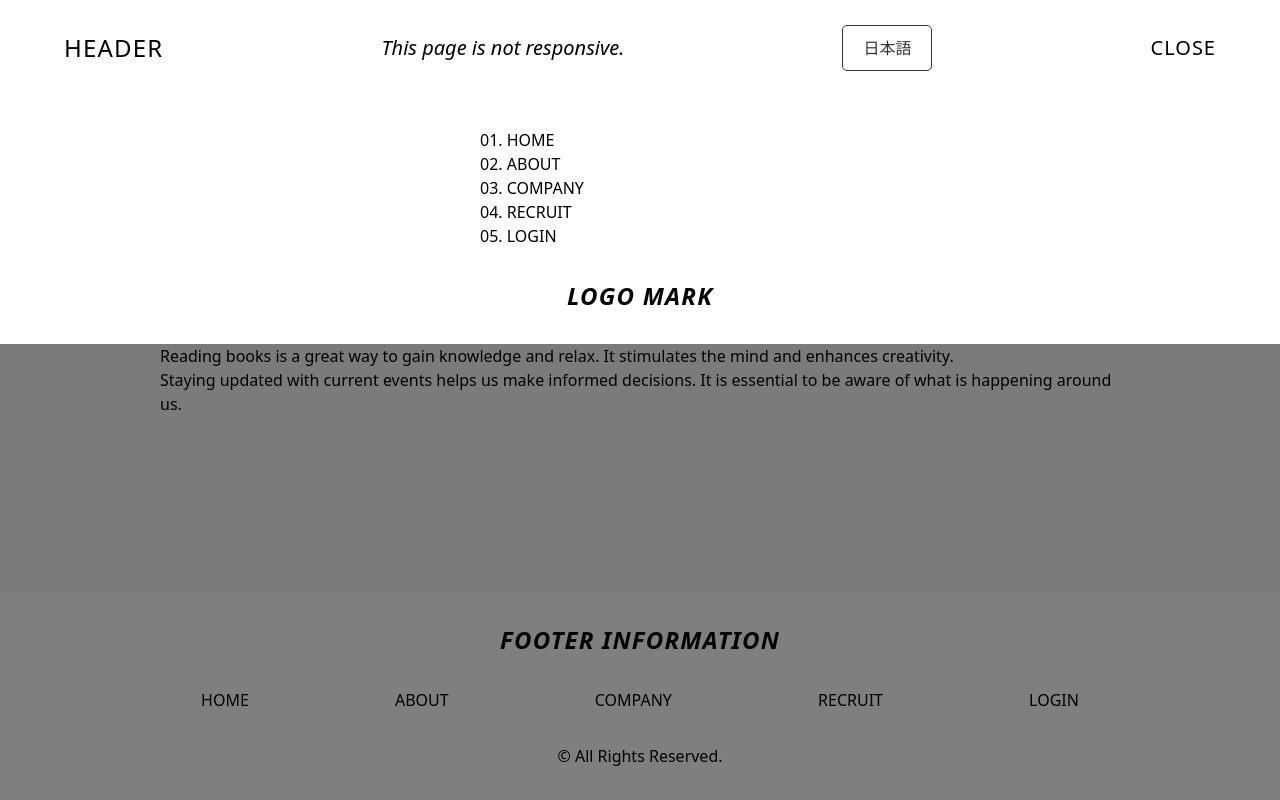
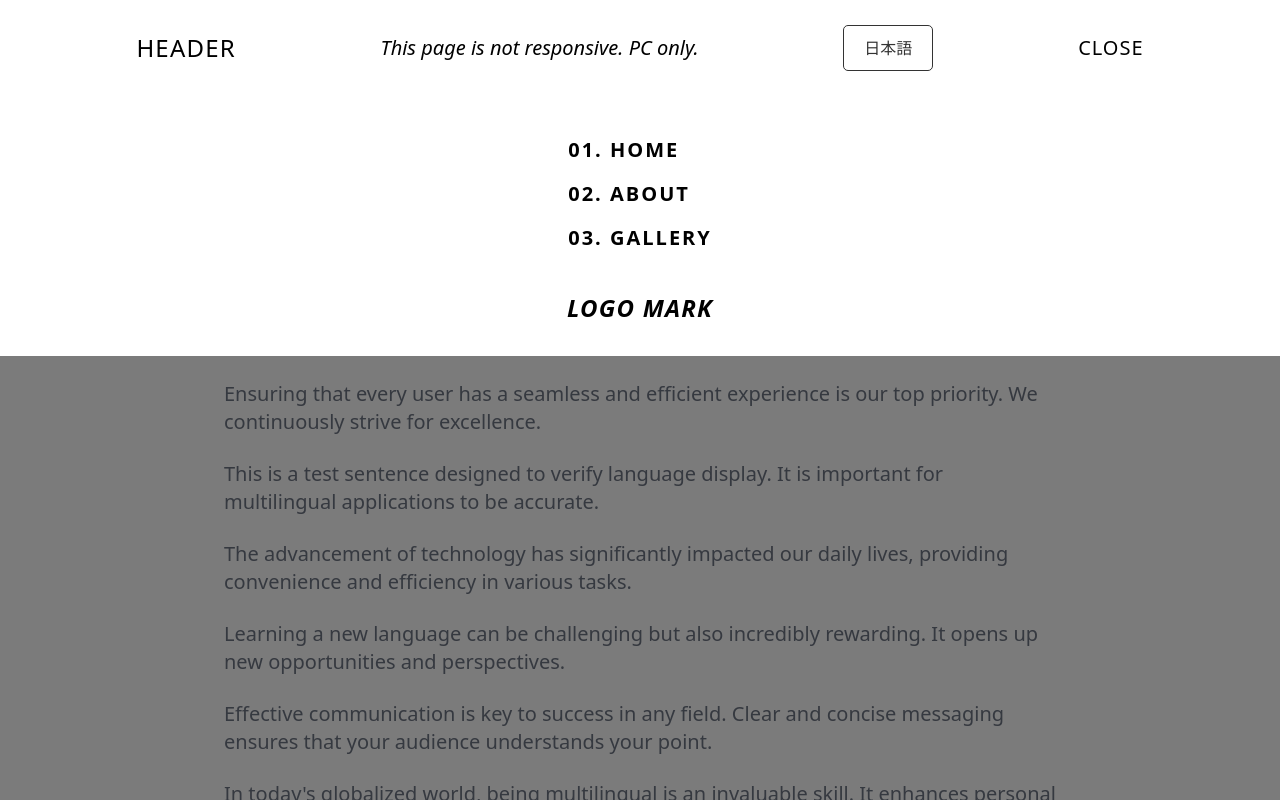
Before and after one commit to masterak-902/hsweb-portfolio-1, a Next.js app: page /en in a window 1280 px wide. Both pictures are taken after a click on the button "MENU". Shown: the top 800 px of the page. Built offline with nearby package versions, Linux system fonts and the light colour scheme.

Commit message:
chore: Update page styles and layout to include a new CSS class for the content title and increase its font size to 2xl

```diff
--- /dev/null
+++ b/app/[lang]/gallery/page.tsx
@@ -0,0 +1,9 @@
+import React from 'react';
+
+export default function Home() {
+    return (
+        <section className="w-[1024px] mx-auto mt-32 px-8 mb-8">
+            <p>Message</p>
+        </section>
+    );
+};
--- a/app/[lang]/globals.css
+++ b/app/[lang]/globals.css
@@ -12,6 +12,14 @@ body {
     display: grid;
     grid-template-rows: 1fr auto;
     grid-template-columns: 100%;
-    min-height: 100vh;
+min-height: 100vh;
     background-color: #f7f7f7;
 }
+
+.custom-text{
+    @apply mb-6 text-lg font-normal text-gray-500 lg:text-xl sm:px-16 xl:px-48;
+}
+
+.custom-menu {
+    @apply font-bold text-xl tracking-widest px-4 py-2 hover:text-white hover:bg-gray-800;
+}
--- a/app/[lang]/page.tsx
+++ b/app/[lang]/page.tsx
@@ -5,18 +5,19 @@ export default async function Home( { params: { lang } }:{ params: { lang: Local
   const dictionary = await getDictionary(lang);
 
   return (
-    <section className="w-[1024px] mx-auto mt-32 px-8 mb-8">
+    <section className="max-w-7xl mx-auto mt-32 px-8 mb-8">
       <div>
-        <p>{dictionary["server-component"]?.a}</p>
-        <p>{dictionary["server-component"]?.b}</p>
-        <p>{dictionary["server-component"]?.c}</p>
-        <p>{dictionary["server-component"]?.d}</p>
-        <p>{dictionary["server-component"]?.e}</p>
-        <p>{dictionary["server-component"]?.f}</p>
-        <p>{dictionary["server-component"]?.g}</p>
-        <p>{dictionary["server-component"]?.h}</p>
-        <p>{dictionary["server-component"]?.i}</p>
-        <p>{dictionary["server-component"]?.j}</p>
+        <h2 className="mb-8 text-4xl font-extrabold leading-none tracking-tight text-gray-900 md:text-5xl lg:text-6xl text-center">This is the main page.</h2>
+        <p className="custom-text">{dictionary["server-component"]?.a}</p>
+        <p className="custom-text">{dictionary["server-component"]?.b}</p>
+        <p className="custom-text">{dictionary["server-component"]?.c}</p>
+        <p className="custom-text">{dictionary["server-component"]?.d}</p>
+        <p className="custom-text">{dictionary["server-component"]?.e}</p>
+        <p className="custom-text">{dictionary["server-component"]?.f}</p>
+        <p className="custom-text">{dictionary["server-component"]?.g}</p>
+        <p className="custom-text">{dictionary["server-component"]?.h}</p>
+        <p className="custom-text">{dictionary["server-component"]?.i}</p>
+        <p className="custom-text">{dictionary["server-component"]?.j}</p>
       </div>
     </section>
   );
--- a/components/Footer/index.module.css
+++ /dev/null
@@ -1,3 +0,0 @@
-.listStyle {
-
-}
--- a/components/Footer/index.tsx
+++ b/components/Footer/index.tsx
@@ -1,5 +1,4 @@
 import Link from 'next/link';
-import styles from './index.module.css';
 
 export default function Footer() {
     return (
@@ -8,11 +7,8 @@ export default function Footer() {
                 <div className='w-[1024px] mx-auto'>
                     <p className='text-2xl italic font-bold text-center tracking-wider py-8'>FOOTER INFORMATION</p>
                     <ul className='flex justify-around mb-8'>
-                        <li className={styles.listStyle}><Link href="/">HOME</Link></li>
-                        <li className={styles.listStyle}><Link href="/about">ABOUT</Link></li>
-                        <li className={styles.listStyle}><Link href="/">COMPANY</Link></li>
-                        <li className={styles.listStyle}><Link href="/">RECRUIT</Link></li>
-                        <li className={styles.listStyle}><Link href="/">LOGIN</Link></li>
+                        <li className=""><Link href="/about">ABOUT</Link></li>
+                        <li className=""><Link href="/gallery">GALLERY</Link></li>
                     </ul>
                     <p className='text-base text-center mb-8'>&copy; All Rights Reserved.</p>
                 </div>
--- a/components/Header/index.tsx
+++ b/components/Header/index.tsx
@@ -3,6 +3,7 @@
 import { useState } from 'react';
 import SideMenu from '../HeaderMenu';
 import LocaleSwitcher from "@/components/Locale-Switcher";
+import Link from 'next/link';
 
 
 export default function Header() {
@@ -11,9 +12,9 @@ export default function Header() {
     return (
         <>
             <header className='fixed z-50 w-full bg-white'>
-                <section className='w-full h-24 flex justify-between items-center px-16'>
-                    <h1 className='text-2xl tracking-wider'>HEADER</h1>
-                    <p className='text-xl italic'>This page is not responsive.</p>
+                <section className='w-full h-24 flex justify-around items-center px-16'>
+                    <h1 className='text-2xl tracking-wider'><Link href="/">HEADER</Link></h1>
+                    <p className='text-xl italic'>This page is not responsive. PC only.</p>
                     <LocaleSwitcher />
                     <button className='text-xl tracking-wider' onClick={toggle}>{isOpen ? "CLOSE" : "MENU"}</button>
                 </section>
--- a/components/HeaderMenu/index.module.css
+++ /dev/null
@@ -1,7 +0,0 @@
-.listLogo {
-    font-size: 1.5rem;
-}
-
-.listStyle {
-
-}
--- a/components/HeaderMenu/index.tsx
+++ b/components/HeaderMenu/index.tsx
@@ -1,7 +1,6 @@
 'use client';
 
 import Link from 'next/link';
-import styles from './index.module.css';
 
 type Props = {
     open: boolean;
@@ -12,13 +11,11 @@ export default function SideMenu({onCancel, open}:Props) {
     return open ?(
         <>
             <div className='w-full flex justify-center py-8 bg-white'>
-                <div className='w-80'>
+                <div className='w-50'>
                     <ul>
-                        <li className={styles.listStyle}><Link href="/">01. HOME</Link></li>
-                        <li className={styles.listStyle}><Link href="/about">02. ABOUT</Link></li>
-                        <li className={styles.listStyle}><Link href="/">03. COMPANY</Link></li>
-                        <li className={styles.listStyle}><Link href="/">04. RECRUIT</Link></li>
-                        <li className={styles.listStyle}><Link href="/">05. LOGIN</Link></li>
+                        <Link href="/"><li className="custom-menu">01. HOME</li></Link>
+                        <Link href="/about"><li className="custom-menu">02. ABOUT</li></Link>
+                        <Link href="/gallery"><li className="custom-menu">03. GALLERY</li></Link>
                     </ul>
                     {/* <Image /> */}
                     <p className='text-2xl italic font-bold text-center tracking-wider mt-8'>LOGO MARK</p>
```
Also changed, not shown: components/Header/index.module.css (deleted).
